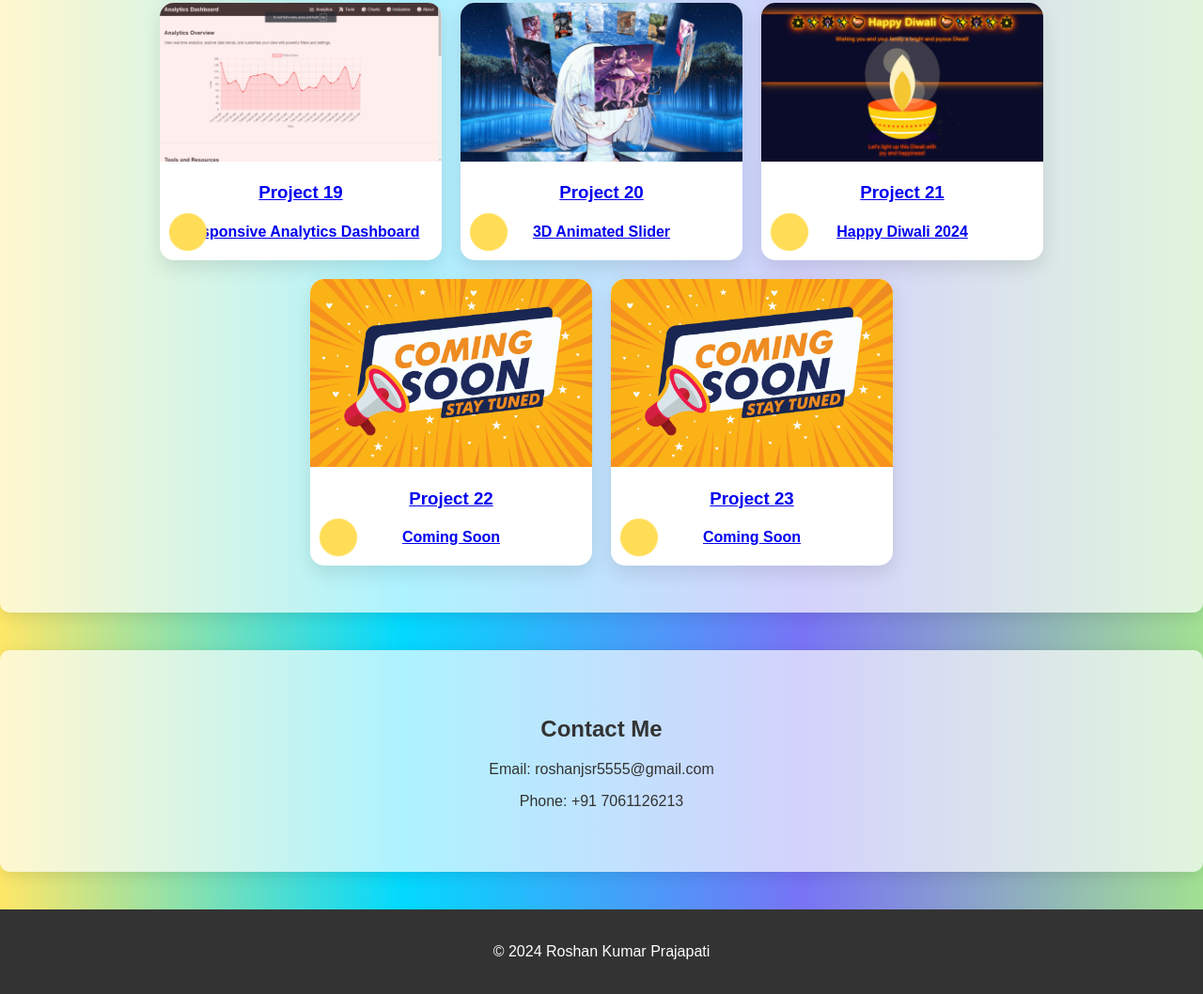
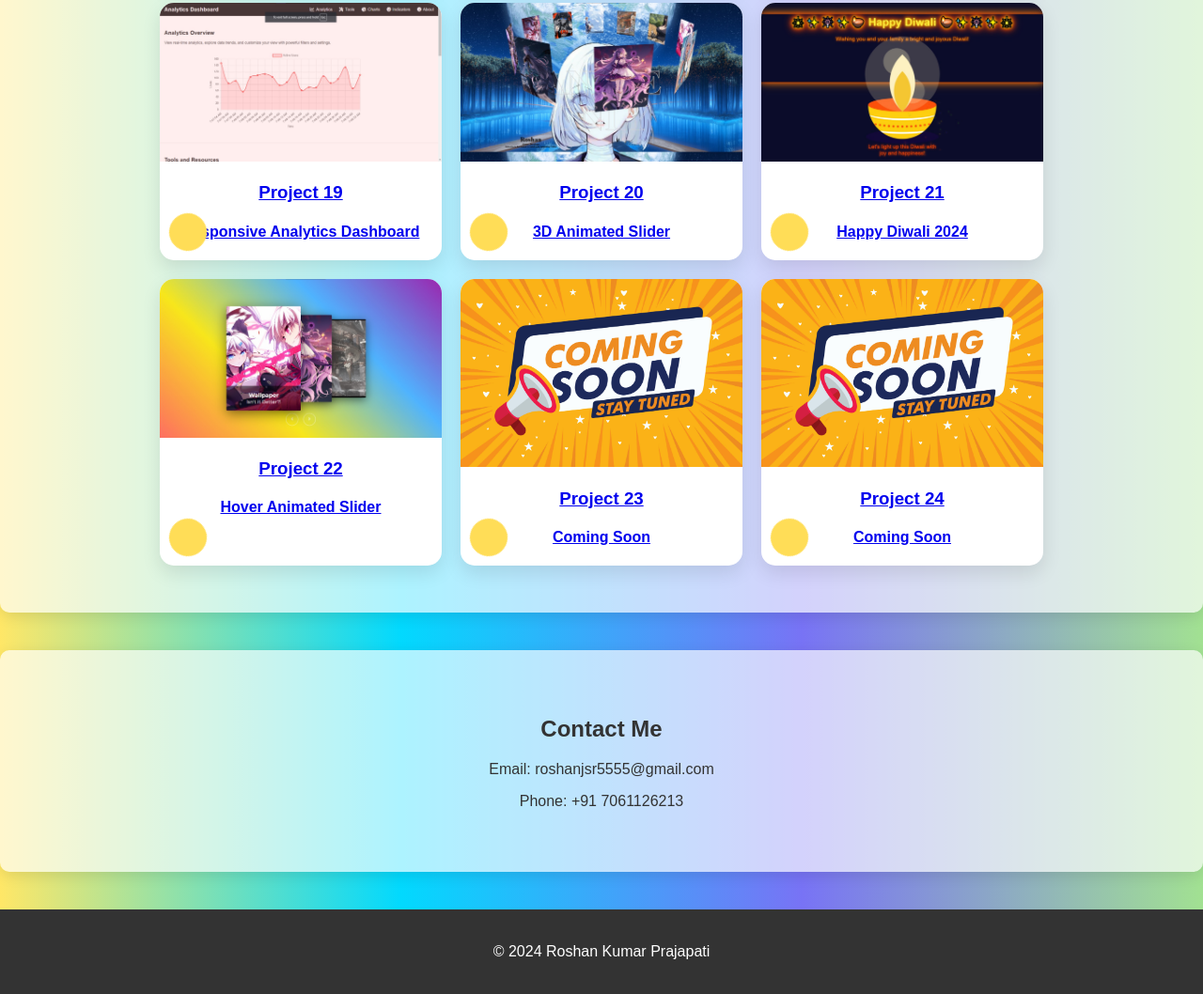
Before and after one commit to The-Roshan/websites, a plain HTML site: page index.html in a window 1280 px wide. Shown: the part 2329-3387 px from the top of the page at 94% size. Drawn offline with Linux system fonts and the light colour scheme.

Commit message:
Update index.html

```diff
--- a/index.html
+++ b/index.html
@@ -203,10 +203,10 @@
                 </a>
             </div>
             <div class="project-item" data-project="22">
-                <a href="https://github.com/The-Roshan">
-                    <img src="coming_soon.jpg" alt="Project 22">
+                <a href="https://the-roshan.github.io/image_slider2/">
+                    <img src="project22.jpg" alt="Project 22">
                     <h3>Project 22</h3>
-                    <h4>Coming Soon</h4>
+                    <h4>Hover Animated Slider</h4>
                     <div class="icon-3d"></div>
                 </a>
             </div>
@@ -218,6 +218,16 @@
                     <div class="icon-3d"></div>
                 </a>
             </div>
+            <div class="project-item" data-project="24">
+                <a href="https://github.com/The-Roshan">
+                    <img src="coming_soon.jpg" alt="Project 24">
+                    <h3>Project 24</h3>
+                    <h4>Coming Soon</h4>
+                    <div class="icon-3d"></div>
+                </a>
+            </div>
+
+
         </div>
     </section>
 
@@ -232,6 +242,7 @@
     </footer>
 
     <script src="script.js"></script>
+    <script src="hide.js"></script>
     <!-- https://github.com/The-Roshan -->
 </body>
 </html>
```
